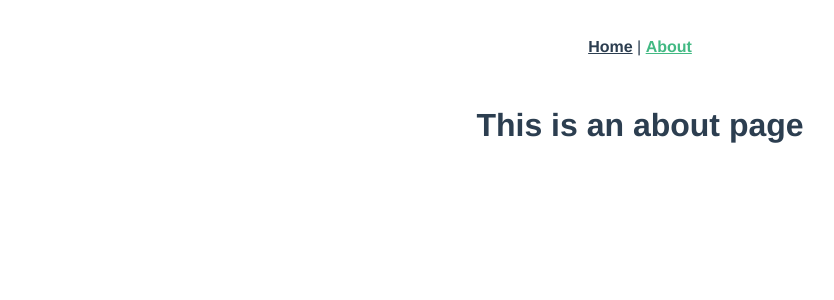
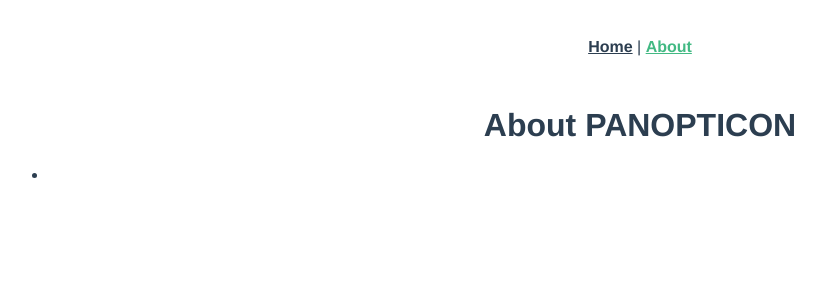
Before and after one commit to cow-co/panopticon, a Vue app: page /#/about in a window 1280 px wide. Shown: the top 300 px of the page, without its empty margins (0-834 px from the left). Built offline with nearby package versions, Linux system fonts and the light colour scheme.

Commit message:
Start on Basic UI Elements

```diff
--- a/src/components/HelloWorld.vue
+++ b/src/components/HelloWorld.vue
@@ -103,7 +103,6 @@ export default {
 };
 </script>
 
-<!-- Add "scoped" attribute to limit CSS to this component only -->
 <style scoped>
 h3 {
   margin: 40px 0 0;
--- a/src/views/About.vue
+++ b/src/views/About.vue
@@ -1,5 +1,8 @@
 <template>
   <div class="about">
-    <h1>This is an about page</h1>
+    <h1>About PANOPTICON</h1>
+    <ul>
+      <li></li>
+    </ul>
   </div>
 </template>
```
Also changed, not shown: src/components/BaseEntity.vue (added, +14 -0 lines).
